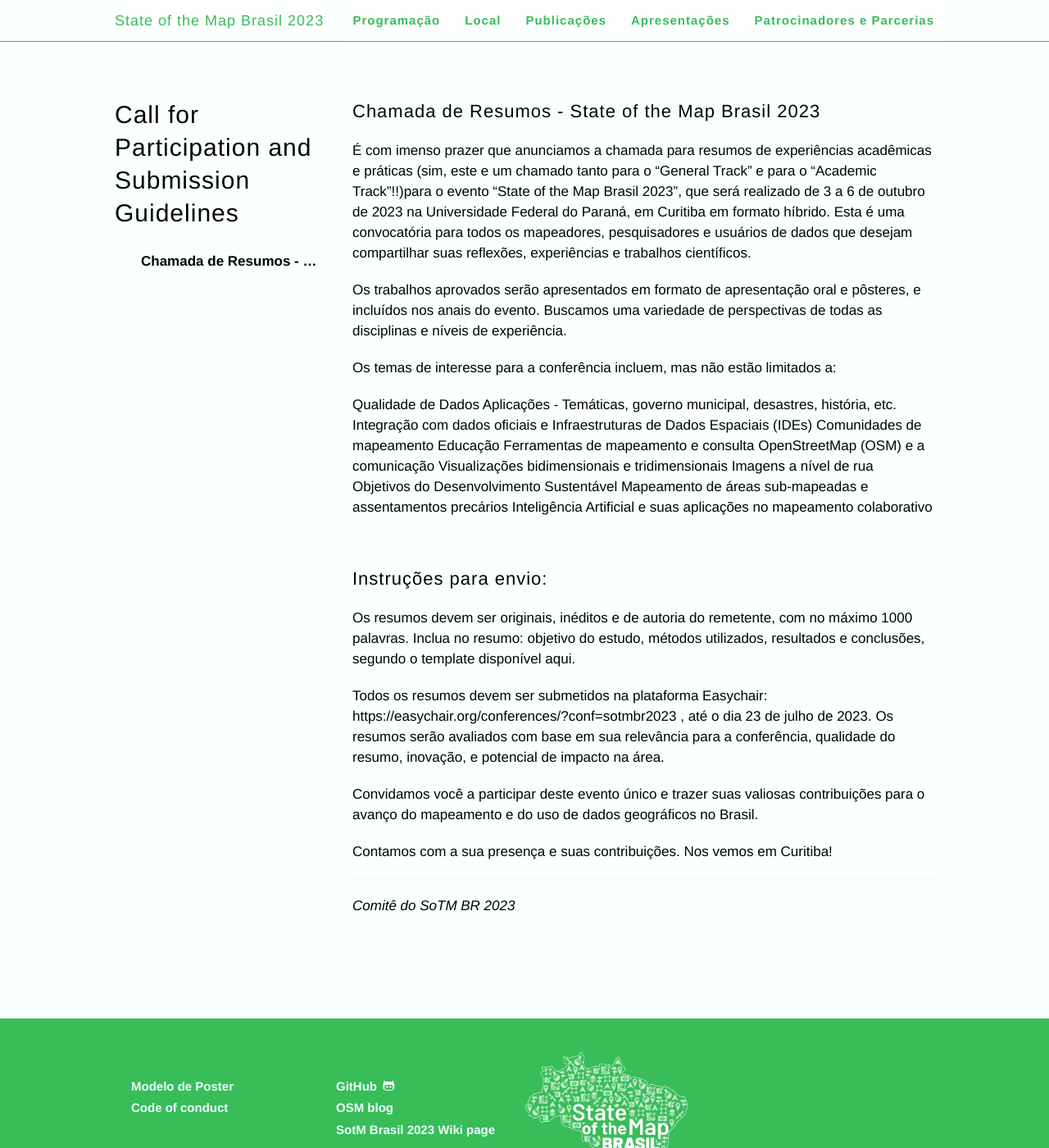
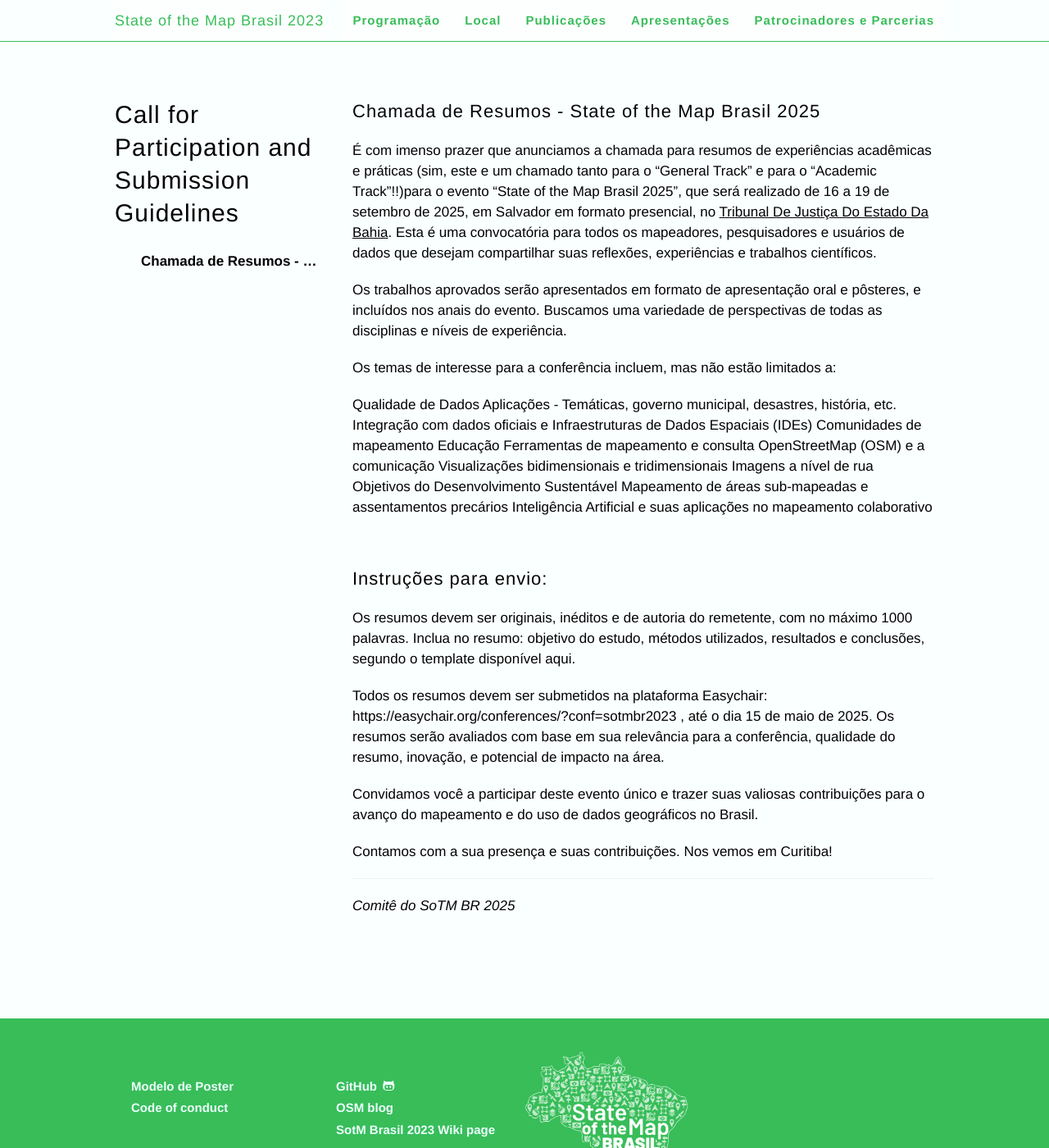
Before and after one commit to gabrielcury30/2025, a Jekyll site: the page built from calls/general.md, in a window 1280 px wide and 1400 px high. Shown: the whole window at 82% size. Built offline with Jekyll 4.4.1, drawn with Linux system fonts in a browser that asks for light colours.

Commit message:
Update general.md

```diff
--- a/calls/general.md
+++ b/calls/general.md
@@ -5,12 +5,12 @@
 headings: "call, submit"
 ---
 
-<h2 id="call">Chamada de Resumos - State of the Map Brasil 2023</h2>
+<h2 id="call">Chamada de Resumos - State of the Map Brasil 2025</h2>
 
 
 
 
-É com imenso prazer que anunciamos a chamada para resumos de experiências acadêmicas e práticas (sim, este e um chamado tanto para o “General Track” e para o “Academic Track”!!)para o evento "State of the Map Brasil 2023", que será realizado de 3 a 6 de outubro de 2023 na Universidade Federal do Paraná, em Curitiba em formato híbrido. Esta é uma convocatória para todos os mapeadores, pesquisadores e usuários de dados que desejam compartilhar suas reflexões, experiências e trabalhos científicos.
+É com imenso prazer que anunciamos a chamada para resumos de experiências acadêmicas e práticas (sim, este e um chamado tanto para o “General Track” e para o “Academic Track”!!)para o evento "State of the Map Brasil 2025", que será realizado de 16 a 19 de setembro de 2025, em Salvador em formato presencial, no [Tribunal De Justiça Do Estado Da Bahia](https://www.openstreetmap.org/way/1375080142). Esta é uma convocatória para todos os mapeadores, pesquisadores e usuários de dados que desejam compartilhar suas reflexões, experiências e trabalhos científicos.
 
 Os trabalhos aprovados serão apresentados em formato de apresentação oral e pôsteres, e incluídos nos anais do evento. Buscamos uma variedade de perspectivas de todas as disciplinas e níveis de experiência.
 
@@ -36,7 +36,7 @@
 
 Os resumos devem ser originais, inéditos e de autoria do remetente, com no máximo 1000 palavras. Inclua no resumo: objetivo do estudo, métodos utilizados, resultados e conclusões, segundo o template disponível aqui.
 
-Todos os resumos devem ser submetidos na plataforma Easychair: https://easychair.org/conferences/?conf=sotmbr2023 , até o dia 23 de julho de 2023.
+Todos os resumos devem ser submetidos na plataforma Easychair: https://easychair.org/conferences/?conf=sotmbr2023 , até o dia 15 de maio de 2025.
 Os resumos serão avaliados com base em sua relevância para a conferência, qualidade do resumo, inovação, e potencial de impacto na área.
 
 Convidamos você a participar deste evento único e trazer suas valiosas contribuições para o avanço do mapeamento e do uso de dados geográficos no Brasil.
@@ -45,4 +45,4 @@
 
 <hr>
 
-_Comitê do SoTM BR 2023_
+_Comitê do SoTM BR 2025_
```
